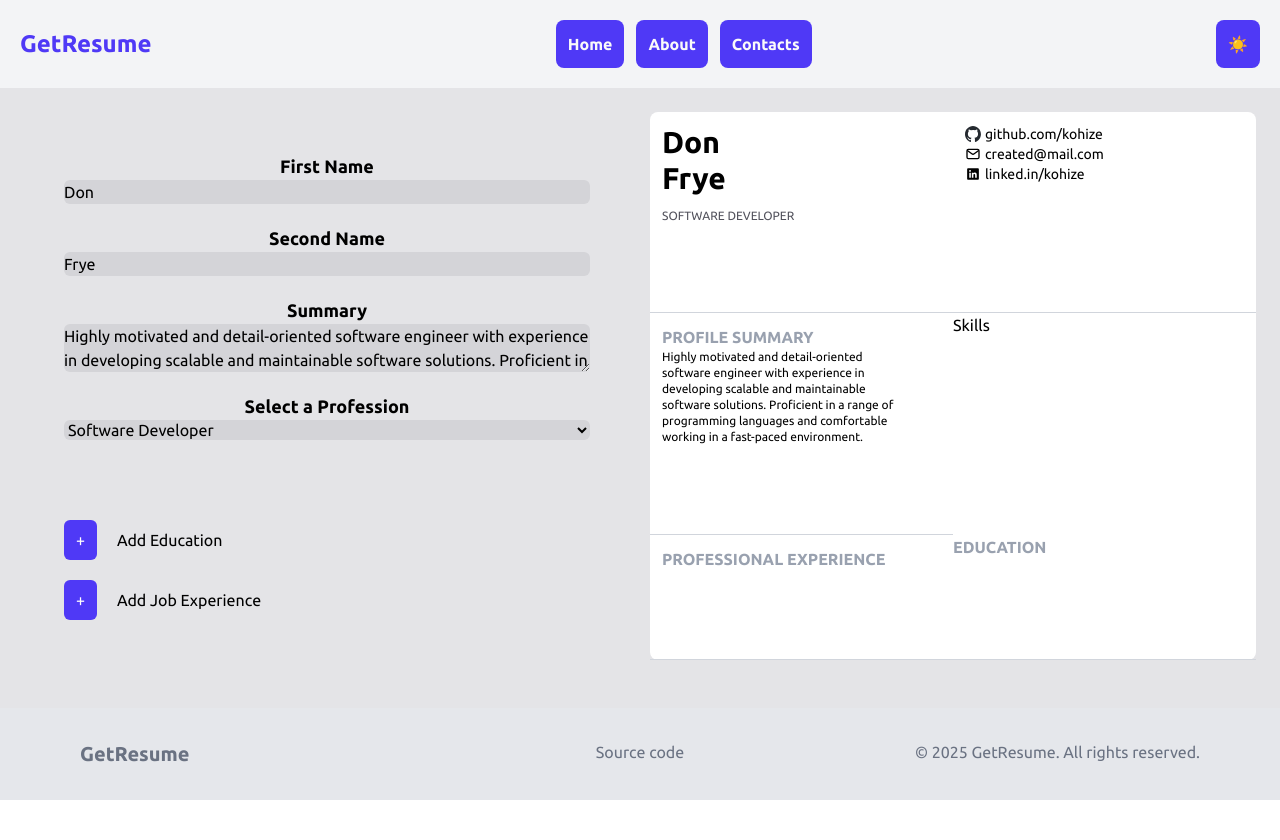
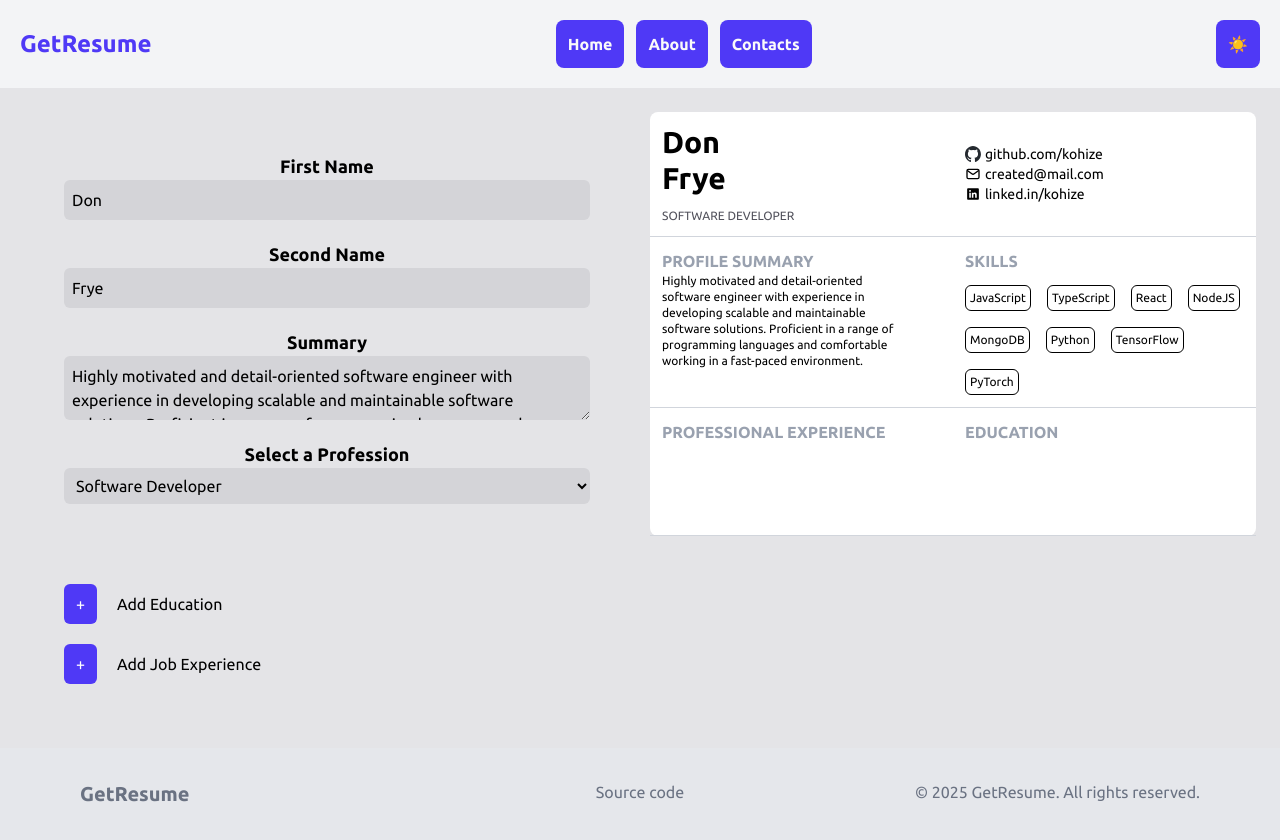
Before and after one commit to Kohize/GetResume, a React (Vite) app: page /resume in a window 1280 px wide. Before the commit the page ends 800 px from the top, so only its background shows below. Built offline with nearby package versions, Linux system fonts and the light colour scheme.

Commit message:
ui fix and preview components refactor

```diff
--- a/index.html
+++ b/index.html
@@ -4,7 +4,7 @@
     <meta charset="UTF-8" />
     <link rel="icon" type="image/svg+xml" href="/vite.svg" />
     <meta name="viewport" content="width=device-width, initial-scale=1.0" />
-    <link href="/src/styles.css" rel="stylesheet" />
+    <link href="/src/index.css" rel="stylesheet" />
     <link rel="preconnect" href="https://fonts.googleapis.com" />
     <link rel="preconnect" href="https://fonts.gstatic.com" crossorigin />
     <link
--- /dev/null
+++ b/src/components/ContactsPreview/ContactsPreview.jsx
@@ -0,0 +1,23 @@
+import React from 'react';
+import emailIcon from '../../assets/email-svgrepo-com.svg';
+import githubIcon from '../../assets/github-mark.svg';
+import linkedInIcon from '../../assets/icons8-linkedin.svg';
+
+export default function ContactsPreview() {
+  return (
+    <div className="p-3 flex flex-col border-b-1 border-gray-300 text-sm justify-center">
+      <div className="flex items-center gap-x-1">
+        <img src={githubIcon} alt="githubIcon" className="w-4 h-4" />
+        <p>github.com/kohize</p>
+      </div>
+      <div className="flex items-center gap-x-1">
+        <img src={emailIcon} alt="emailIcon" className="w-4 h-4" />
+        <p>created@mail.com</p>
+      </div>
+      <div className="flex items-center gap-x-1">
+        <img src={linkedInIcon} alt="linkedInIcon" className="w-4 h-4" />
+        <p>linked.in/kohize</p>
+      </div>
+    </div>
+  );
+}
--- /dev/null
+++ b/src/components/EducationPreview/EducationPreview.jsx
@@ -0,0 +1,26 @@
+import React from 'react';
+import { useSelector } from 'react-redux';
+import graduateIcon from '../../assets/graduation-hat-svgrepo-com.svg';
+
+export default function EducationPreview() {
+  const resumeData = useSelector((state) => state.initialResumeData);
+  const { education } = resumeData;
+  return (
+    <div className="border-b-1 border-gray-300 p-3 min-h-32">
+      <h3 className="font-semibold text-gray-400 uppercase">Education</h3>
+      {education.map((item) => (
+        <div key={item.id} className="mb-2">
+          <div className="flex items-center">
+            <img src={graduateIcon} alt="graduate Icon" className="w-4 h-4" />
+            <p className="text-sm">{item.institution}</p>
+          </div>
+          <p className="text-xs">
+            {' '}
+            {item.degree} years ({item.course})
+          </p>
+          <p className="text-xs font-semibold"> {item.gpa} GPA</p>
+        </div>
+      ))}
+    </div>
+  );
+}
--- /dev/null
+++ b/src/components/ExperiencePreview/ExperiencePreview.jsx
@@ -0,0 +1,33 @@
+import React from 'react';
+import { useSelector } from 'react-redux';
+
+export default function ExperiencePreview() {
+  const resumeData = useSelector((state) => state.initialResumeData);
+  const { experience } = resumeData;
+  return (
+    <div className="p-3 border-b-1 border-gray-300 ">
+      <h3 className="font-semibold text-gray-400 uppercase">
+        Professional Experience
+      </h3>
+      {experience.map((item) => (
+        <div key={item.id}>
+          <div className="flex gap-x-2 items-center">
+            <p>●</p>
+            <h3 className="text-gray-500  text-sm">{item.title}</h3>
+          </div>
+          <div>
+            <div className="flex justify-between">
+              <p className="text-sm text-gray-500 font-semibold">
+                {item.company}
+              </p>
+              <p className="text-sm text-gray-500">
+                {item.fromDate} - {item.toDate}
+              </p>
+            </div>
+            <p>{item.description}</p>
+          </div>
+        </div>
+      ))}
+    </div>
+  );
+}
--- a/src/components/Input/Input.jsx
+++ b/src/components/Input/Input.jsx
@@ -6,21 +6,11 @@ import {
   setJob,
   setSummary,
 } from '../../features/ResumePreview/ResumeSlice';
+import { PROFESSIONS } from '../../utils/Professions';
 
 export default function Input({ html, type, children, fieldType }) {
   const resumeData = useSelector((state) => state.initialResumeData);
   const dispatch = useDispatch();
-  const PROFESSIONS = [
-    'Web Developer',
-    'Front-End Developer',
-    'Back-End Developer',
-    'Full-Stack Developer',
-    'Mobile Developer',
-    'UI Designer',
-    'Game Developer',
-    'Data Scientist',
-    'Software Developer',
-  ];
 
   const ACTIONS = {
     firstName: setFirstName,
@@ -41,7 +31,7 @@ export default function Input({ html, type, children, fieldType }) {
       <input
         type={type}
         onChange={handleOnChange}
-        className="bg-zinc-300 rounded-md"
+        className="bg-zinc-300 rounded-md p-2"
         value={resumeData[html]}
       />
     ),
@@ -50,7 +40,7 @@ export default function Input({ html, type, children, fieldType }) {
         name={html}
         onChange={handleOnChange}
         value={resumeData[html]}
-        className="bg-zinc-300 rounded-md"></textarea>
+        className="bg-zinc-300 rounded-md p-2"></textarea>
     ),
     select: (
       <select
@@ -58,7 +48,7 @@ export default function Input({ html, type, children, fieldType }) {
         id="profession"
         value={resumeData[html]}
         onChange={handleOnChange}
-        className="bg-zinc-300 rounded-md">
+        className="bg-zinc-300 rounded-md p-2">
         {PROFESSIONS.map((item) => (
           <option key={item} value={item}>
             {item}
--- /dev/null
+++ b/src/components/NamePreview/NamePreview.jsx
@@ -0,0 +1,14 @@
+import React from 'react';
+import { useSelector } from 'react-redux';
+
+export default function NamePreview() {
+  const resumeData = useSelector((state) => state.initialResumeData);
+  const { firstName, secondName, job } = resumeData;
+  return (
+    <div className="p-3 border-b-1 border-gray-300">
+      <h3 className="font-semibold text-3xl">{firstName}</h3>
+      <h3 className="font-semibold text-3xl mb-3">{secondName}</h3>
+      <p className="text-xs text-zinc-600 uppercase">{job}</p>
+    </div>
+  );
+}
--- /dev/null
+++ b/src/components/SkillsPreview/SkillsPreview.jsx
@@ -0,0 +1,48 @@
+import React from 'react';
+import { useSelector } from 'react-redux';
+import { skills } from '../../utils/Skills';
+import { nanoid } from '@reduxjs/toolkit';
+
+export default function SkillsPreview() {
+  const resumeData = useSelector((state) => state.initialResumeData);
+  const { job } = resumeData;
+
+  const renderSkills = () => {
+    switch (job) {
+      case 'Software Developer':
+        return skills.softwareDeveloper;
+      case 'Front-End Developer':
+        return skills.frontEndDeveloper;
+      case 'Web Developer':
+        return skills.webDeveloper;
+      case 'Back-End Developer':
+        return skills.backEndDeveloper;
+      case 'Full-Stack Developer':
+        return skills.fullStackDeveloper;
+      case 'Mobile Developer':
+        return skills.mobileDeveloper;
+      case 'UI Designer':
+        return skills.uiDesigner;
+      case 'Game Developer':
+        return skills.gameDeveloper;
+      case 'Data Scientist':
+        return skills.dataScientsist;
+    }
+  };
+
+  const currentSkills = renderSkills();
+  return (
+    <div className="border-b-1 border-gray-300 p-3">
+      <h3 className=" font-semibold text-gray-400 uppercase mb-3">Skills</h3>
+      <div>
+        <ul className="flex flex-wrap gap-4">
+          {currentSkills.map((item) => (
+            <li key={nanoid()} className="rounded-md p-1 text-xs border-1">
+              {item}
+            </li>
+          ))}
+        </ul>
+      </div>
+    </div>
+  );
+}
--- /dev/null
+++ b/src/components/SummaryPreview/SummaryPreview.jsx
@@ -0,0 +1,13 @@
+import React from 'react';
+import { useSelector } from 'react-redux';
+
+export default function SummaryPreview() {
+  const resumeData = useSelector((state) => state.initialResumeData);
+  const { summary } = resumeData;
+  return (
+    <div className="p-3 border-b-1 border-gray-300">
+      <h3 className="font-semibold text-gray-400 uppercase">Profile Summary</h3>
+      <p className="text-xs max-w-60">{summary}</p>
+    </div>
+  );
+}
--- a/src/features/ResumePreview/ResumePreview.jsx
+++ b/src/features/ResumePreview/ResumePreview.jsx
@@ -1,85 +1,19 @@
-import React from 'react';
-import { useSelector } from 'react-redux';
-import graduateIcon from '../../assets/graduation-hat-svgrepo-com.svg';
-import emailIcon from '../../assets/email-svgrepo-com.svg';
-import githubIcon from '../../assets/github-mark.svg';
-import linkedInIcon from '../../assets/icons8-linkedin.svg';
+import NamePreview from '../../components/NamePreview/NamePreview';
+import ContactsPreview from '../../components/ContactsPreview/ContactsPreview';
+import SummaryPreview from '../../components/SummaryPreview/SummaryPreview';
+import SkillsPreview from '../../components/SkillsPreview/SkillsPreview';
+import ExperiencePreview from '../../components/ExperiencePreview/ExperiencePreview';
+import EducationPreview from '../../components/EducationPreview/EducationPreview';
 
 export default function ResumePreview() {
-  const resumeData = useSelector((state) => state.initialResumeData);
-  const { firstName, secondName, job, summary, education, experience } =
-    resumeData;
-  console.log(experience.toDate);
   return (
-    <section className="bg-white rounded-lg grid grid-cols-2 auto-rows-[minmax(200px, 250px)]">
-      <div className="p-3 border-b-1 border-gray-300">
-        <h3 className="font-semibold text-3xl">{firstName}</h3>
-        <h3 className="font-semibold text-3xl mb-3">{secondName}</h3>
-        <p className="text-xs text-zinc-600 uppercase">{job}</p>
-      </div>
-      <div className="p-3 flex flex-col border-b-1 border-gray-300 text-sm">
-        <div className="flex items-center gap-x-1">
-          <img src={githubIcon} alt="githubIcon" className="w-4 h-4" />
-          <p>github.com/kohize</p>
-        </div>
-        <div className="flex items-center gap-x-1">
-          <img src={emailIcon} alt="emailIcon" className="w-4 h-4" />
-          <p>created@mail.com</p>
-        </div>
-        <div className="flex items-center gap-x-1">
-          <img src={linkedInIcon} alt="linkedInIcon" className="w-4 h-4" />
-          <p>linked.in/kohize</p>
-        </div>
-      </div>
-      <div className="p-3 border-b-1 border-gray-300">
-        <h3 className="font-semibold text-gray-400 uppercase">
-          Profile Summary
-        </h3>
-        <p className="text-xs max-w-60">{summary}</p>
-      </div>
-      <div>
-        <h3>Skills</h3>
-      </div>
-      <div className="p-3 border-b-1 border-gray-300 ">
-        <h3 className="font-semibold text-gray-400 uppercase">
-          Professional Experience
-        </h3>
-        {experience.map((item) => (
-          <div key={item.id}>
-            <div className="flex gap-x-2 items-center">
-              <p>●</p>
-              <h3 className="text-gray-500 uppercase text-sm">{item.title}</h3>
-            </div>
-            <div>
-              <div className="flex justify-between">
-                <p className="text-sm text-gray-500 font-semibold">
-                  {item.company}
-                </p>
-                <p className="text-sm text-gray-500">
-                  {item.fromDate} - {item.toDate}
-                </p>
-              </div>
-              <p>{item.description}</p>
-            </div>
-          </div>
-        ))}
-      </div>
-      <div className="border-b-1 border-gray-300 ">
-        <h3 className="font-semibold text-gray-400 uppercase">Education</h3>
-        {education.map((item) => (
-          <div key={item.id} className="mb-2">
-            <div className="flex items-center">
-              <img src={graduateIcon} alt="graduate Icon" className="w-4 h-4" />
-              <p className="text-sm">{item.institution}</p>
-            </div>
-            <p className="text-xs">
-              {' '}
-              {item.degree} years ({item.course})
-            </p>
-            <p className="text-xs font-semibold"> {item.gpa} GPA</p>
-          </div>
-        ))}
-      </div>
+    <section className="bg-white rounded-lg grid grid-cols-2 h-fit ">
+      <NamePreview />
+      <ContactsPreview />
+      <SummaryPreview />
+      <SkillsPreview />
+      <ExperiencePreview />
+      <EducationPreview />
     </section>
   );
 }
--- /dev/null
+++ b/src/utils/Professions.js
@@ -0,0 +1,13 @@
+const PROFESSIONS = [
+  'Web Developer',
+  'Front-End Developer',
+  'Back-End Developer',
+  'Full-Stack Developer',
+  'Mobile Developer',
+  'UI Designer',
+  'Game Developer',
+  'Data Scientist',
+  'Software Developer',
+];
+
+export { PROFESSIONS };
--- /dev/null
+++ b/src/utils/Skills.js
@@ -0,0 +1,52 @@
+const skills = {
+  softwareDeveloper: [
+    'JavaScript',
+    'TypeScript',
+    'React',
+    'NodeJS',
+    'MongoDB',
+    'Python',
+    'TensorFlow',
+    'PyTorch',
+  ],
+  webDeveloper: ['HTML', 'CSS', 'JavaScript', 'React'],
+  frontEndDeveloper: [
+    'HTML',
+    'CSS',
+    'JavaScript',
+    'React',
+    'TypeScript',
+    'Angular',
+  ],
+  backEndDeveloper: ['NodeJS', 'MongoDB', 'Python', 'TensorFlow', 'PyTorch'],
+  fullStackDeveloper: [
+    'JavaScript',
+    'TypeScript',
+    'React',
+    'NodeJS',
+    'MongoDB',
+    'Python',
+    'TensorFlow',
+    'PyTorch',
+  ],
+  mobileDeveloper: [
+    'Swift',
+    'Objective-C',
+    'Kotlin',
+    'Flutter',
+    'React Native',
+  ],
+  uiDesigner: ['Figma', 'CSS', 'Tailwind', 'Framer'],
+  gameDeveloper: [
+    'C#',
+    'Unity',
+    'Unreal Engine',
+    'C++',
+    'C',
+    'OpenGL',
+    'OpenGL ES',
+  ],
+  dataScientsist: ['Python', 'TensorFlow', 'PyTorch'],
+};
+
+export { skills };
```
